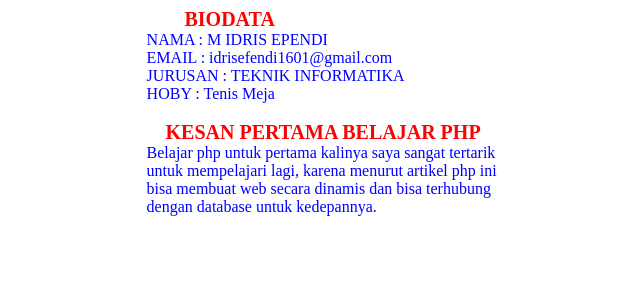
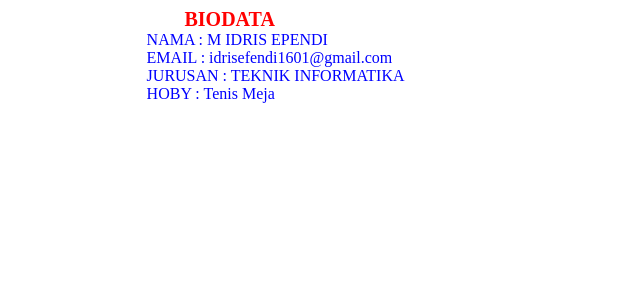
Before and after one commit to idris320/pemrogramanWEB2, a PHP site: page /tugaspert1.php in a window 1280 px wide. Shown: the top 300 px of the page, without its empty margins (367-1007 px from the left). Run offline with PHP 8.4, Linux system fonts and the light colour scheme.

Commit message:
Update tugaspert1.php

```diff
--- a/tugaspert1.php
+++ b/tugaspert1.php
@@ -17,13 +17,6 @@
         echo "<font style='font-size: 16px; color:blue'>HOBY  :  Tenis Meja</font>";
         ?>
     </div>
-    <br>
-    <div class="kesan" style="margin-left: 40%; margin-right:30%;">
-        <?php
-        echo "<b style='font-size:20px; color:red; margin-left:5%;'>KESAN PERTAMA BELAJAR PHP</b><br>";
-        echo "<font style='font-size: 16px; color:blue'>Belajar php untuk pertama kalinya saya sangat tertarik untuk mempelajari lagi, karena menurut artikel php ini bisa membuat web secara dinamis dan bisa terhubung dengan database untuk kedepannya.</font><br>";
-        ?>
-    </div>
 </body>
 
 </html>
```
